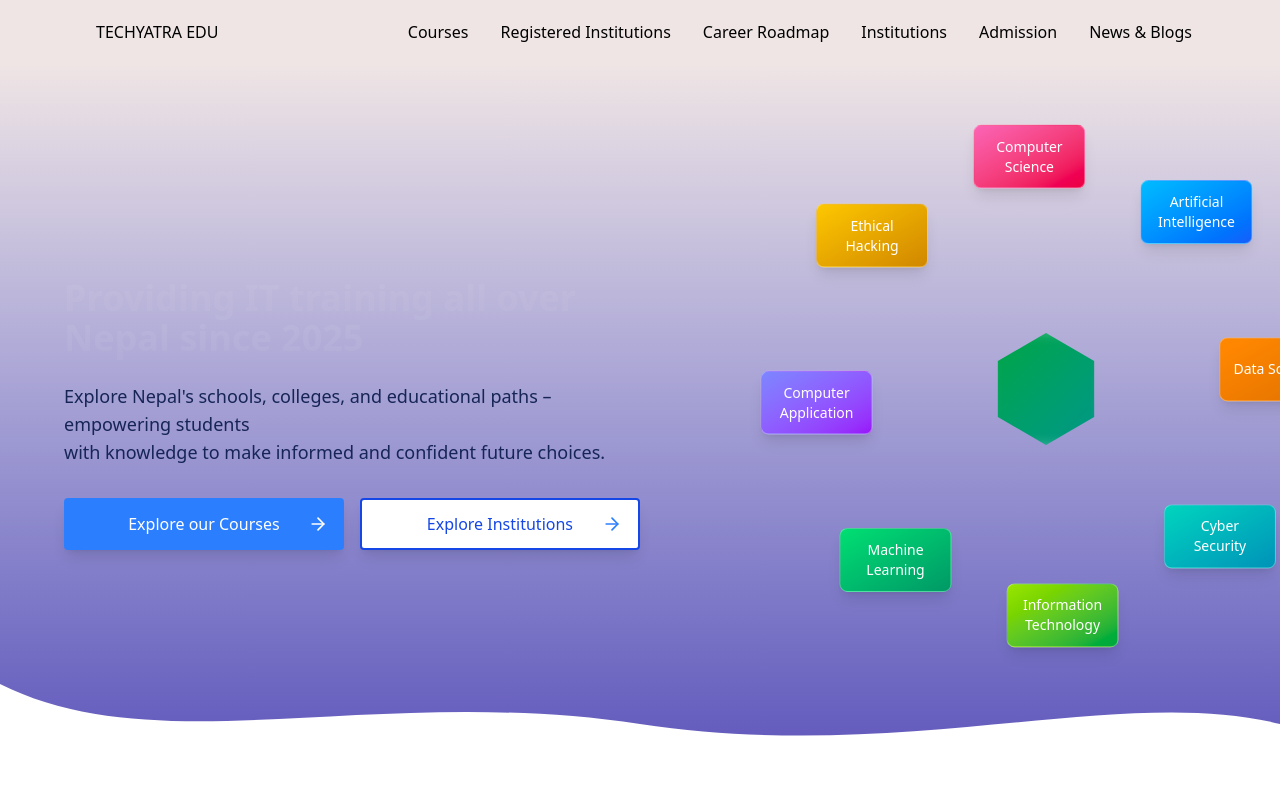
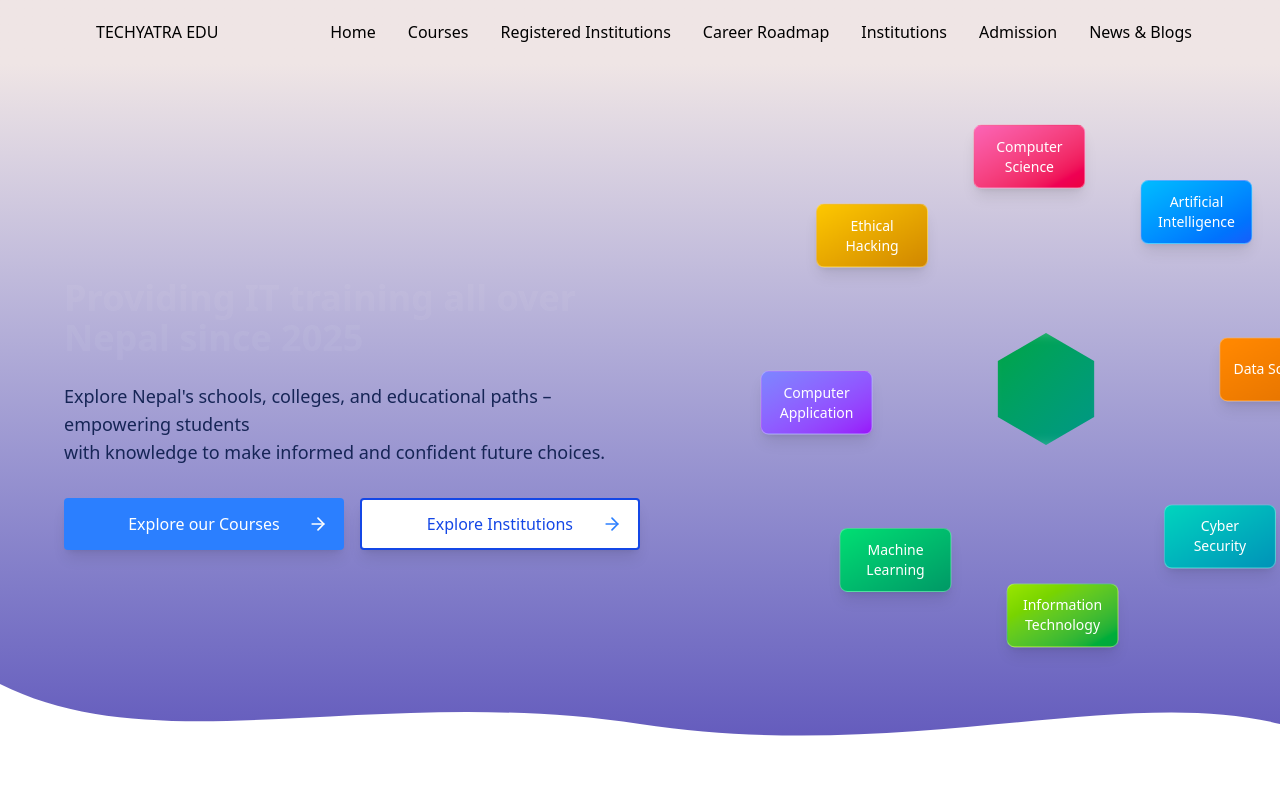
Before and after one commit to techyatra123/techyatraedu, a Next.js app: page / in a window 1280 px wide. Shown: the top 800 px of the page. Built offline with nearby package versions, Linux system fonts and the light colour scheme.

Commit message:
as per need

```diff
--- a/src/components/nav.tsx
+++ b/src/components/nav.tsx
@@ -8,6 +8,7 @@ export default function Navbar() {
       <div className="text-base font-medium mb-2 ml-20 md:mb-0"><Link href="/" className="text-black">TECHYATRA EDU</Link>
       </div>
       <ul className="flex flex-wrap gap-4 text-sm md:text-base overflow-x-auto font-normal mr-16">
+        <li className="cursor-pointer transition hover:-translate-y-0.5 px-2 py-1 rounded"><Link href={"/"}>Home</Link> </li>
         <li className="cursor-pointer transition hover:-translate-y-0.5 px-2 py-1 rounded">Courses</li>
         <li className="cursor-pointer transition hover:-translate-y-0.5 px-2 py-1 rounded">Registered Institutions</li>
         <li className="cursor-pointer transition hover:-translate-y-0.5 px-2 py-1 rounded">Career Roadmap</li>
```
